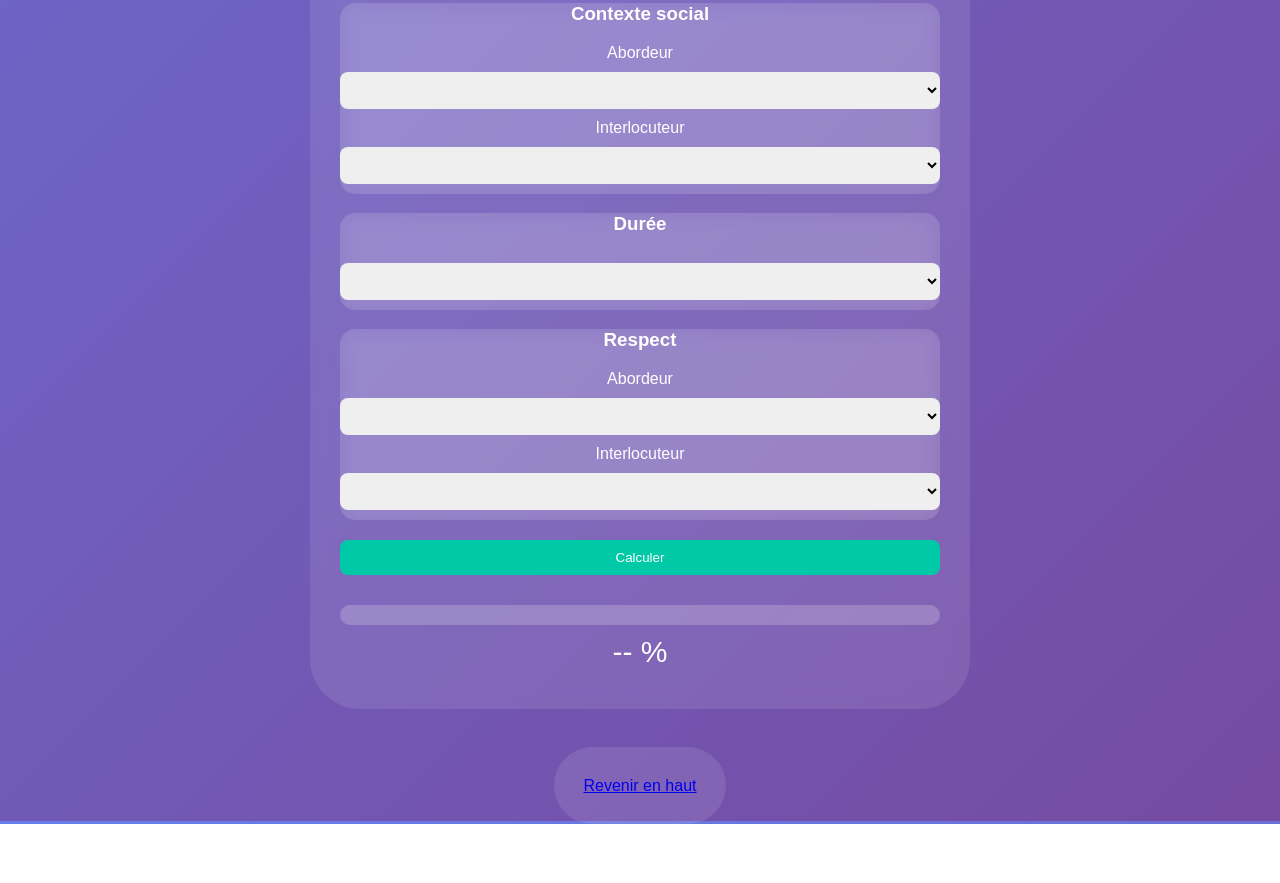
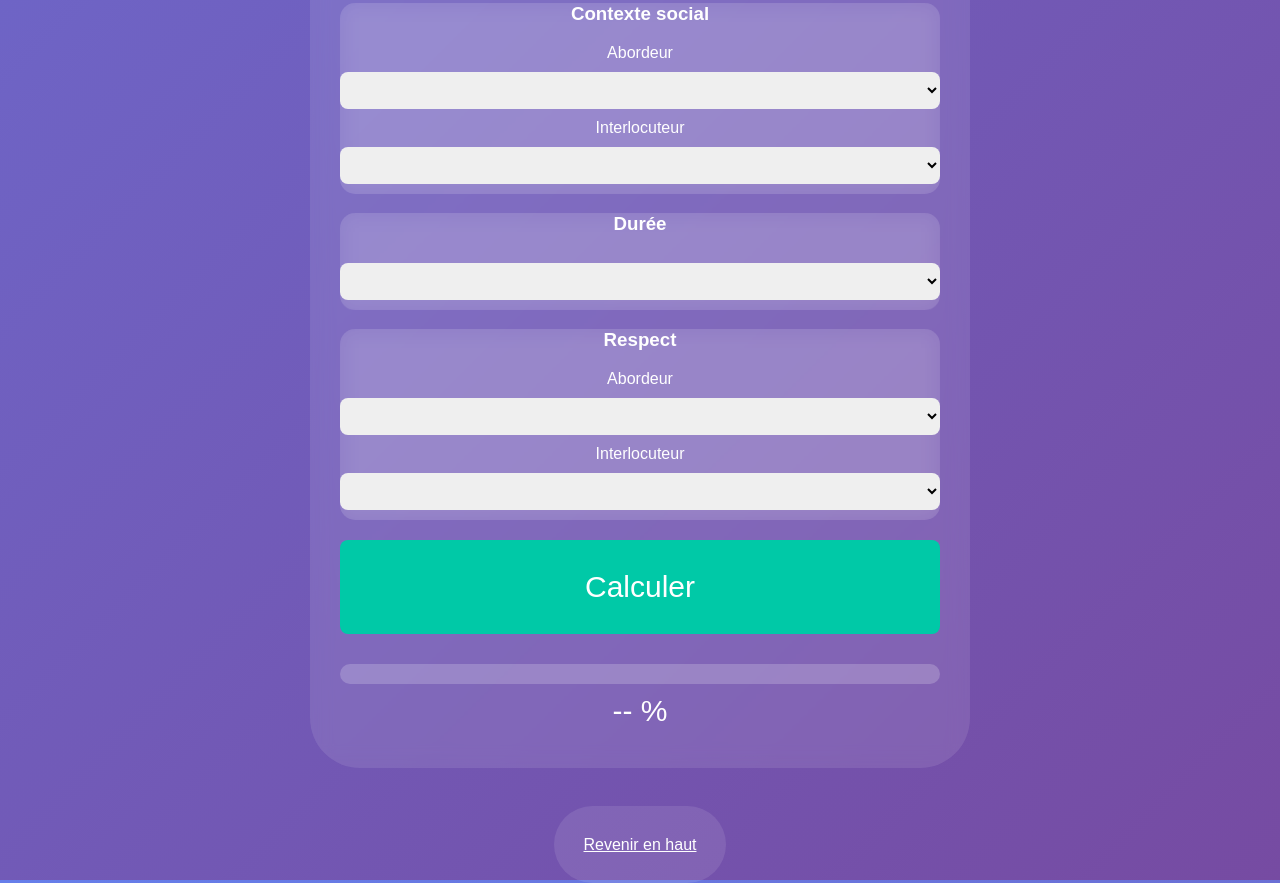
Before and after one commit to moy-mp3/project, a plain HTML site: page index.html in a window 1280 px wide. Shown: the part 2205-3088 px from the top of the page. Before the commit the page ends 3029 px from the top, so only its background shows below. Drawn offline with Linux system fonts and the light colour scheme.

Commit message:
Update style.css

```diff
--- a/style.css
+++ b/style.css
@@ -12,6 +12,8 @@ body {
   width: 600px;
   border-radius: 50px;
   backdrop-filter: blur(10px);
+  color: white;
+  text-align: center;
 }
 
 select, button {
@@ -26,6 +28,8 @@ button {
   background: #00c9a7;
   color: white;
   cursor: pointer;
+  padding: 30px;
+  font-size: 30px;
 }
 
 .bar-container {
```
